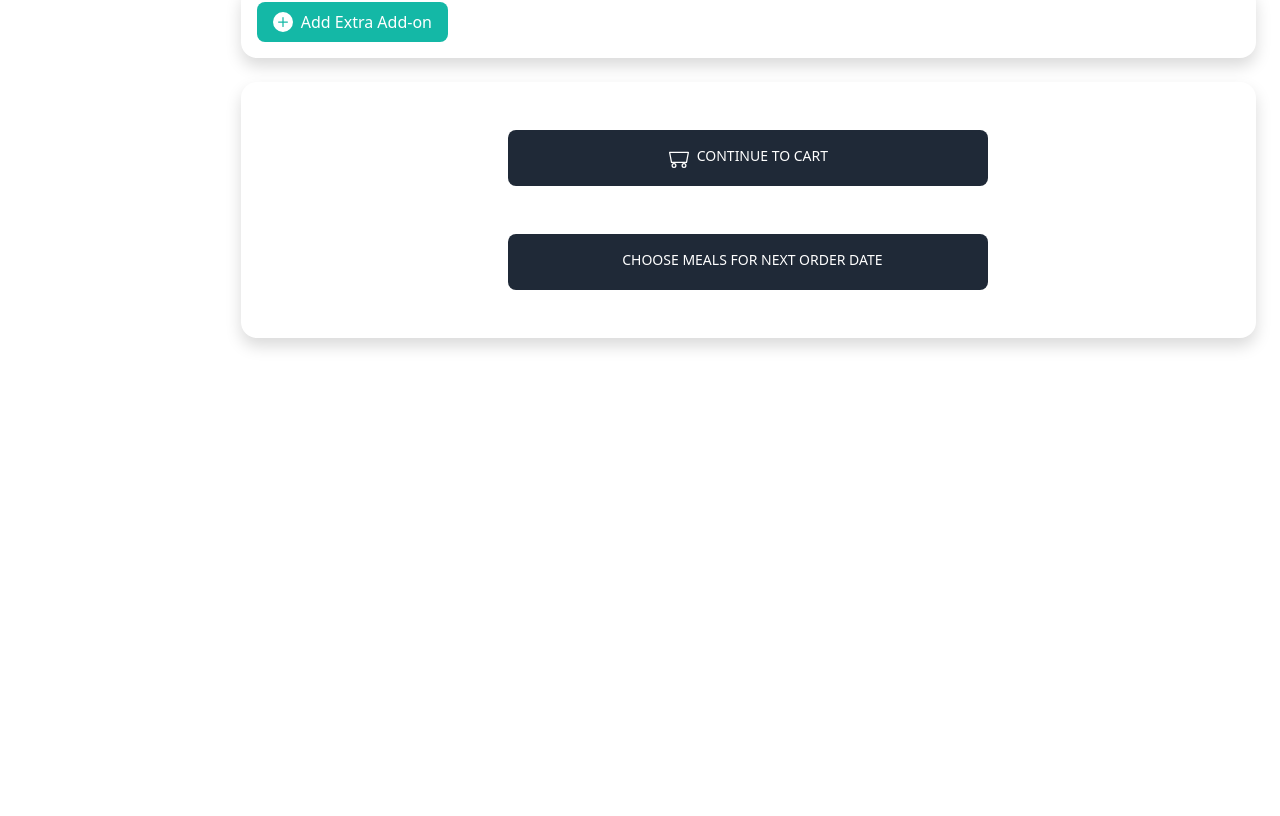
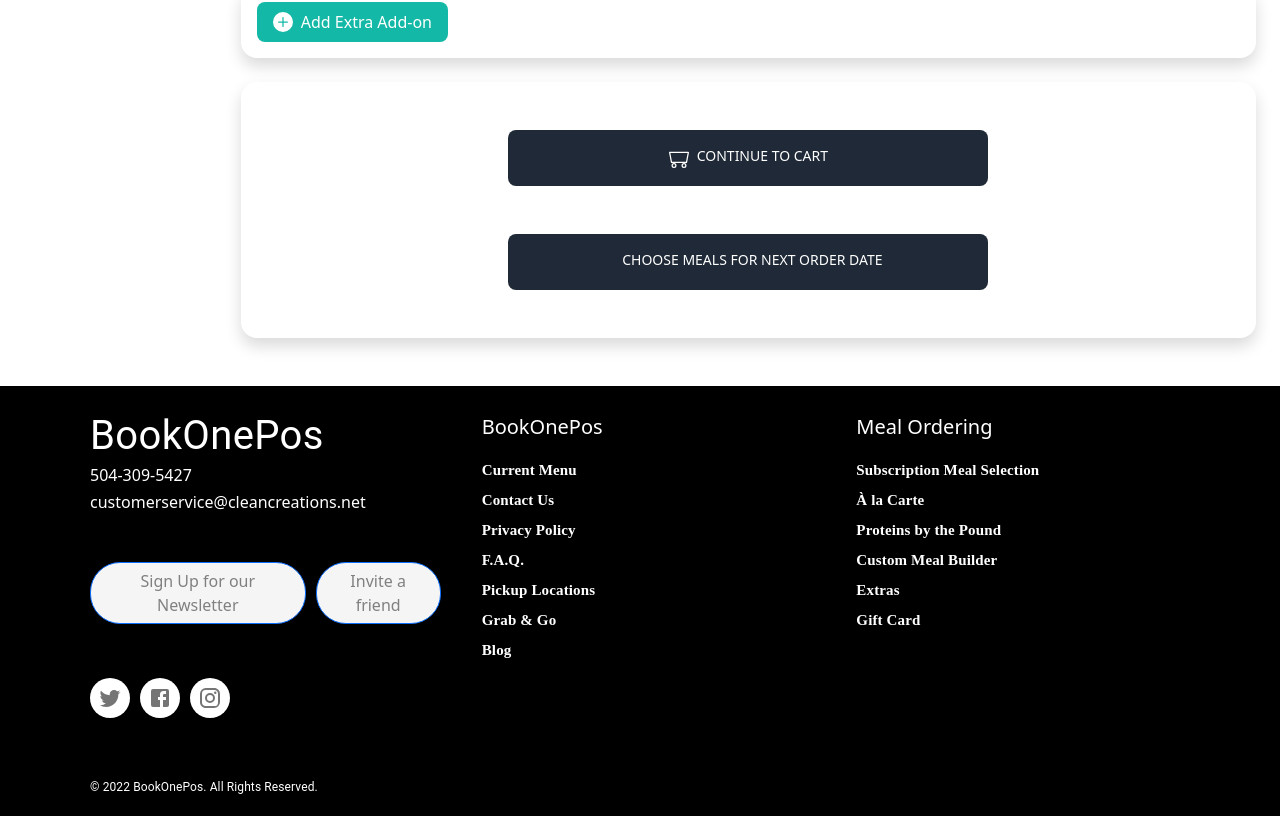
Before and after one commit to innzz/Clean-Creation, a Next.js app in the folder clean-creation/: page /meals in a window 1280 px wide. Shown: the part 1183-1999 px from the top of the page. Before the commit the page ends 1569 px from the top, so only its background shows below. Built offline with nearby package versions, Linux system fonts and the light colour scheme.

Commit message:
Added navbar and footer in every page

```diff
--- a/clean-creation/components/NavBar.jsx
+++ b/clean-creation/components/NavBar.jsx
@@ -1,79 +1,79 @@
 import Link from 'next/link';
 import React from 'react';
 import styles from '../styles/component-styles/NavBar2.module.css';
-import {BsBasket3} from 'react-icons/bs';
-import {useState} from 'react';
-import {GiHamburgerMenu} from 'react-icons/gi';
-import {ImCross} from 'react-icons/im';
+import { BsBasket3 } from 'react-icons/bs';
+import { useState } from 'react';
+import { GiHamburgerMenu } from 'react-icons/gi';
+import { ImCross } from 'react-icons/im';
 
-function NavBar2() {
+function NavBar() {
     const [shopModal1, setshopModal1] = useState(false);
     const [shopModal2, setshopModal2] = useState(false);
     const [menuModal, setmenuModal] = useState(false);
 
-    const handleShopModal1 = ()=>{
+    const handleShopModal1 = () => {
         setshopModal1(!shopModal1);
     }
-    const handleShopModal2 = ()=>{
+    const handleShopModal2 = () => {
         setshopModal2(!shopModal2);
     }
-    const handleMenuModal = ()=>{
+    const handleMenuModal = () => {
         setmenuModal(!menuModal);
     }
     return (
         <div className={styles.container}>
             <div className={styles.innerContainer}>
                 <div className={styles.leftLinks}>
-                <Link href={'/'}>Current Menu</Link>
-                <Link href={'/'}>Grab & Go</Link>
+                    <Link href={'/currentmenu'}>Current Menu</Link>
+                    <Link href={'/grabAndGo'}>Grab & Go</Link>
                 </div>
                 <div className={styles.logo}>
-                <img src="/bookOne.png" alt="" />
+                    <Link href={"/"}><img src="/bookOne.png" alt="" /></Link>
                 </div>
                 <div className={styles.rightMenuContainer}>
                     <div className={styles.rightMenu}>
                         <div className={styles.shopBtn} onClick={handleShopModal1}>
                             Shop
-                    <div className={styles.shopModal} style={shopModal1?{display: 'block'}:{display: 'none'}}>
-                        <li>Subscription Meal Selection</li>
-                        <li>A la Carte</li>
-                        <li>Proteins By The Pound</li>
-                        <li>Custom Meal Builder</li>
-                        <li>Extras</li>
-                        <li>Gift Card</li>
+                            <div className={styles.shopModal} style={shopModal1 ? { display: 'block' } : { display: 'none' }}>
+                                <Link href="/subscription"><li>Subscription Meal Selection</li></Link>
+                                <Link href="/alacarte"><li>A la Carte</li></Link>
+                                <Link href="/byingredients"><li>Proteins By The Pound</li></Link>
+                                <Link href="/customMealBuilder"><li>Custom Meal Builder</li></Link>
+                                <Link href="/extras"><li>Extras</li></Link>
+                                <Link href="/giftcard"><li>Gift Card</li></Link>
                             </div>
                         </div>
-                <Link href={'/'}>Select Meals</Link>
-                <Link href={'/'}>Blog</Link>
+                        <Link href={'/meals'}>Select Meals</Link>
+                        <Link href={'/Blog'}>Blog</Link>
                     </div>
                     <div className={styles.icons}>
-                <BsBasket3  size={'23px'} style={{cursor: 'pointer', margin:'0 19px'}}/>
+                        <BsBasket3 size={'23px'} style={{ cursor: 'pointer', margin: '0 19px' }} />
                         <div className={styles.profileIcon}>I</div>
                     </div>
                     <div className={styles.hamIcon} onClick={handleMenuModal}>
-                {menuModal?(<ImCross size={'23px'} style={{cursor: 'pointer', margin:'0 19px'}} />):(<GiHamburgerMenu size={'23px'} style={{cursor: 'pointer', margin:'0 19px'}}  />)}
+                        {menuModal ? (<ImCross size={'23px'} style={{ cursor: 'pointer', margin: '0 19px' }} />) : (<GiHamburgerMenu size={'23px'} style={{ cursor: 'pointer', margin: '0 19px' }} />)}
                     </div>
                 </div>
             </div>
-        <div className={styles.menuModal} style={menuModal?{display: 'block'}:{display: 'none'}}>
-            <li>Current Menu</li>
+            <div className={styles.menuModal} style={menuModal ? { display: 'block' } : { display: 'none' }}>
+                <Link href={'/currentmenu'}><li>Current Menu</li></Link>
                 <div className={styles.shopBtn2} onClick={handleShopModal2}>
                     Shop
-                        <div className={styles.shopBtnModal2} style={shopModal2?{display: 'block'}:{display: 'none'}}>
-                        <li>Subscription Meal Selection</li>
-                        <li>A la Carte</li>
-                        <li>Proteins By The Pound</li>
-                        <li>Custom Meal Builder</li>
-                        <li>Extras</li>
-                        <li>Gift Card</li>
+                    <div className={styles.shopBtnModal2} style={shopModal2 ? { display: 'block' } : { display: 'none' }}>
+                        <Link href="/subscription"><li>Subscription Meal Selection</li></Link>
+                        <Link href="/alacarte"><li>A la Carte</li></Link>
+                        <Link href="/byingredients"><li>Proteins By The Pound</li></Link>
+                        <Link href="/customMealBuilder"><li>Custom Meal Builder</li></Link>
+                        <Link href="/extras"><li>Extras</li></Link>
+                        <Link href="/giftcard"><li>Gift Card</li></Link>
                     </div>
                 </div>
-            <li>Select Meals</li>
-            <li>Grab & Go</li>
-            <li>Blog</li>
+                <Link href={'/meals'}><li>Select Meals</li></Link>
+                <Link href={'/grabAndGo'}><li>Grab & Go</li></Link>
+                <Link href={'/Blog'}><li>Blog</li></Link>
             </div>
         </div>
     )
 }
 
-export default NavBar2
+export default NavBar
--- a/clean-creation/pages/Blog/[id].js
+++ b/clean-creation/pages/Blog/[id].js
@@ -1,10 +1,16 @@
 import React from "react";
 import ReadMore from "../../components/Blog/ReadMore";
+import Footer from "../../components/Footer";
+import NavBar from "../../components/NavBar";
 export default class Id extends React.Component {
   render() {
     return (
+      <div>
+        <NavBar />
       <div className="container">
         <ReadMore />
+      </div>
+      <Footer />
       </div>
     );
   }
--- a/clean-creation/pages/Blog/index.js
+++ b/clean-creation/pages/Blog/index.js
@@ -1,10 +1,14 @@
 import React from "react";
 import Blog from "../../components/Blog/Blog";
+import Footer from "../../components/Footer";
+import NavBar from "../../components/NavBar";
 export default class BlogPage extends React.Component {
   render() {
     return (
       <div>
+        <NavBar />
         <Blog />
+        <Footer />
     </div>
     );
   }
--- a/clean-creation/pages/_app.js
+++ b/clean-creation/pages/_app.js
@@ -12,11 +12,9 @@ function MyApp({ Component, pageProps }) {
   return (
     <>
       <SSRProvider>
-        <NavBar />
         <LeftPopUp />
         <Component {...pageProps} />
         <CardPopup />
-        {/* <Footer /> */}
       </SSRProvider>
     </>
   );
--- a/clean-creation/pages/alacarte.jsx
+++ b/clean-creation/pages/alacarte.jsx
@@ -2,13 +2,17 @@ import React from "react";
 import TopBar from "../components/AlaCarte/TopBar";
 import DateTime from "../components/AlaCarte/DateTime";
 import FullMenu from "../components/AlaCarte/FullMenu";
+import NavBar from "../components/NavBar";
+import Footer from "../components/Footer"
 
 const Alacarte = () => {
   return (
     <div>
+      <NavBar />
       <TopBar />
       <DateTime />
       <FullMenu />
+      <Footer />
     </div>
   );
 };
--- a/clean-creation/pages/byingredients.jsx
+++ b/clean-creation/pages/byingredients.jsx
@@ -1,12 +1,16 @@
 import React from 'react';
 import ProteinsByThePound from '../components/ProtiensByThePound/ProteinsByThePound';
 import SecondaryNav from '../components/SecondaryNav'
+import NavBar from "../components/NavBar"
+import Footer from "../components/Footer"
 
 function byingredients() {
   return (
     <div>
+      <NavBar />
         <SecondaryNav heading={'Proteins By The Pound'} buttonText={'How to Order Proteins by the Pound?'} />
         <ProteinsByThePound />
+        <Footer />
     </div>
   )
 }
--- a/clean-creation/pages/customMealBuilder.js
+++ b/clean-creation/pages/customMealBuilder.js
@@ -1,12 +1,16 @@
 import React from "react";
 import CustomMealPack from "../components/Shop/CustomMealPack"
 import CustomMealDate from "../components/Shop/CustomMealDate"
+import NavBar from "../components/NavBar";
+import Footer from "../components/Footer";
 export default class CustomMeal extends React.Component{
     render(){
         return(
             <div>
+                <NavBar />
                 <CustomMealDate />
                 <CustomMealPack />
+                <Footer />
             </div>
         )
     }
--- a/clean-creation/pages/extras.js
+++ b/clean-creation/pages/extras.js
@@ -1,10 +1,14 @@
 import React from "react";
 import Extras from "../components/Shop/Extras";
+import NavBar from "../components/NavBar"
+import Footer from "../components/Footer";
 export default class Extrass extends React.Component{
     render(){
         return(
             <div>
+                <NavBar />
                 <Extras />
+                <Footer />
             </div>
         )
     }
--- a/clean-creation/pages/giftcard.jsx
+++ b/clean-creation/pages/giftcard.jsx
@@ -1,12 +1,14 @@
 import React from "react";
 import GiftMenu from "../components/GiftCard/GiftMenu";
-import Navbar from "../components/GiftCard/Navbar";
+import NavBar from "../components/NavBar";
+import Footer from "../components/Footer";
 
 const Giftcard = () => {
   return (
     <div>
-      <Navbar />
+      <NavBar />
       <GiftMenu />
+      <Footer />
     </div>
   );
 };
--- a/clean-creation/pages/meals.jsx
+++ b/clean-creation/pages/meals.jsx
@@ -1,12 +1,15 @@
 import React from "react";
-import { Col, Row } from "react-bootstrap";
+import { Col,  Row } from "react-bootstrap";
 import ContinueToCart from "../components/Meals/ContinueToCart";
 import SideBar from "../components/SideBar";
 import RandomMeal from "../components/Meals/RandomMeal";
+import NavBar from "../components/NavBar";
+import Footer from "../components/Footer";
 import SelectNextDeliveries from "../components/Meals/SelectNextDeliveries";
 
 const Meal = () => {
-  return (
+  return (<div>
+    <NavBar />
     <div className="lg:flex gap-4">
       <div className="lg:w-60">
         <SideBar />
@@ -17,6 +20,8 @@ const Meal = () => {
         <ContinueToCart />
       </div>
     </div>
+    <Footer />
+    </div>
   );
 };
 
```
Lines whose indentation alone changed are shown as unchanged.
